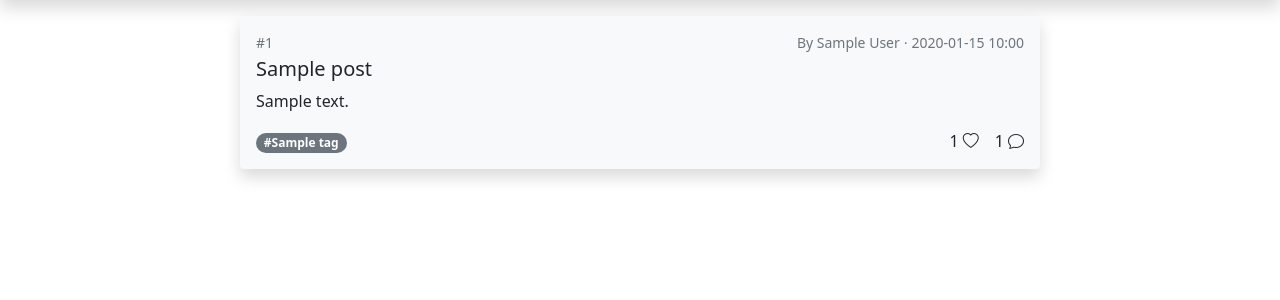
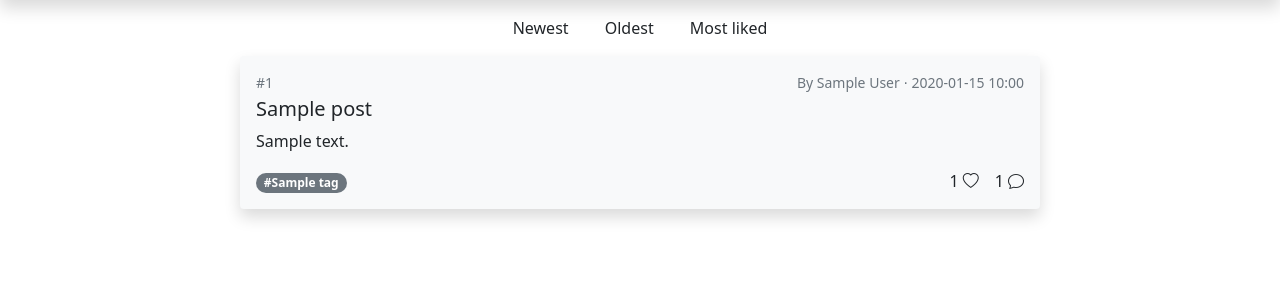
Before and after one commit to kbjakex/tsoha-stories, a Flask app: template templates/index.html in a window 1280 px wide. Shown: the part 58-358 px from the top of the page. Run offline with Flask 2, Linux system fonts and the light colour scheme; the visitor is signed in with stand-in values (Sample User, id 1); the template is opened without the code that fills it: most values are stand-ins (such as "Sample title", 1, 10 or a date in 2020).

Commit message:
Add sorting options

```diff
--- a/routes.py
+++ b/routes.py
@@ -22,6 +22,7 @@ class User(UserMixin):
         self.id = id
         self.username = username
         self.password = password
+        self.sort_mode = "newest"
 
 class Post:
     def __init__(self, id, title, content, sent_at, author, tags):
@@ -45,12 +46,15 @@ def load_user(user_id):
 
 @app.route("/")
 def index():
+    sort = request.args.get("sort")
+    if not current_user is None:
+        current_user.sort_mode = sort
+
     sql = "SELECT P.id, P.title, P.content, P.sent_at, U.username, T.name FROM users U, posts P LEFT JOIN tags T ON P.id = T.post_id WHERE U.id = P.user_id"
     result = db.session.execute(sql)
     posts_raw = result.fetchall()
 
     posts = []
-
     last_post_id = None
     for post in posts_raw:
         if last_post_id != post[0]:
@@ -61,13 +65,20 @@ def index():
 
     sql = "SELECT P.id, COUNT(L), COUNT(C) FROM likes L, posts P LEFT JOIN comments C ON  P.id = C.post_id WHERE L.post_id = P.id GROUP BY P.id"
     likes_and_comments = db.session.execute(sql).fetchall()
-    print(likes_and_comments)
 
     for stats in likes_and_comments:
         for post in posts:
             if post.id == stats[0]:
                 post.num_likes = stats[1]
                 post.num_comments = stats[2]
+
+    if not sort is None:
+        if current_user.sort_mode == "newest":
+            posts.sort(key=lambda x: x.sent_at, reverse=True)
+        elif current_user.sort_mode == "oldest":
+            posts.sort(key=lambda x: x.sent_at, reverse=False)
+        elif current_user.sort_mode == "most_liked":
+            posts.sort(key=lambda x: x.num_likes, reverse=True)
 
     return render_template("index.html", posts = posts)
 
@@ -138,8 +149,6 @@ def addstory():
         title = request.form["title"]
         contents = request.form["content"]
 
-        print(f"username: {username}")
-
         result = db.session.execute("SELECT id FROM users WHERE username=:username", {"username":username}).fetchone()
         if not result:
             abort(401) # Access denied: cannot happen without intentionally malicious use of the website...
--- a/templates/index.html
+++ b/templates/index.html
@@ -2,8 +2,21 @@
 
 {% block content_body %}
 <div class="container h-100 d-flex flex-column align-items-center">
+    <div>
+        <div class="pb-3" role="group">
+            <a name="b_sort_newest"
+                class="text-decoration-none text-dark border-dark border-0 {% if current_user.sort_mode == 'newest' %} border-bottom {% endif %} border-3 px-3 py-2"
+                href="/?sort=newest">Newest</a>
+            <a name="b_sort_newest"
+                class="text-decoration-none text-dark border-dark border-0 {% if current_user.sort_mode == 'oldest' %} border-bottom {% endif %} border-3 px-3 py-2"
+                href="/?sort=oldest">Oldest</a>
+            <a name="b_sort_newest"
+                class="text-decoration-none text-dark border-dark border-0 {% if current_user.sort_mode == 'most_liked' %} border-bottom {% endif %} border-3 px-3 py-2"
+                href="/?sort=most_liked">Most liked</a>
+        </div>
+    </div>
+
     {% for post in posts %}
-
     <div class="card border-0 bg-light rounded shadow" style="min-width: 800px">
         <div class="card-body text-decoration-none">
             <div class="card-text d-flex justify-content-between text-secondary pb-1">
--- a/templates/login.html
+++ b/templates/login.html
@@ -9,11 +9,11 @@
         </div>
         {% endif %}
         <div class="mb-3">
-            <label for="username-field" class="form-label">Username</label>
-            <input type="text" name="username" class="form-control" id="username-field" value={{ last_login_name }} required>
+            <label for="username-field" class="form-label">Username*</label>
+            <input type="text" name="username" class="form-control" id="username-field" value="{{ last_login_name }}" required>
         </div>
         <div class="mb-3">
-            <label for="password-field" class="form-label">Password</label>
+            <label for="password-field" class="form-label">Password*</label>
             <input type="password" name="password" class="form-control" id="password-field" required>
         </div>
         <button type="submit" class="btn btn-primary">Submit</button>
```
